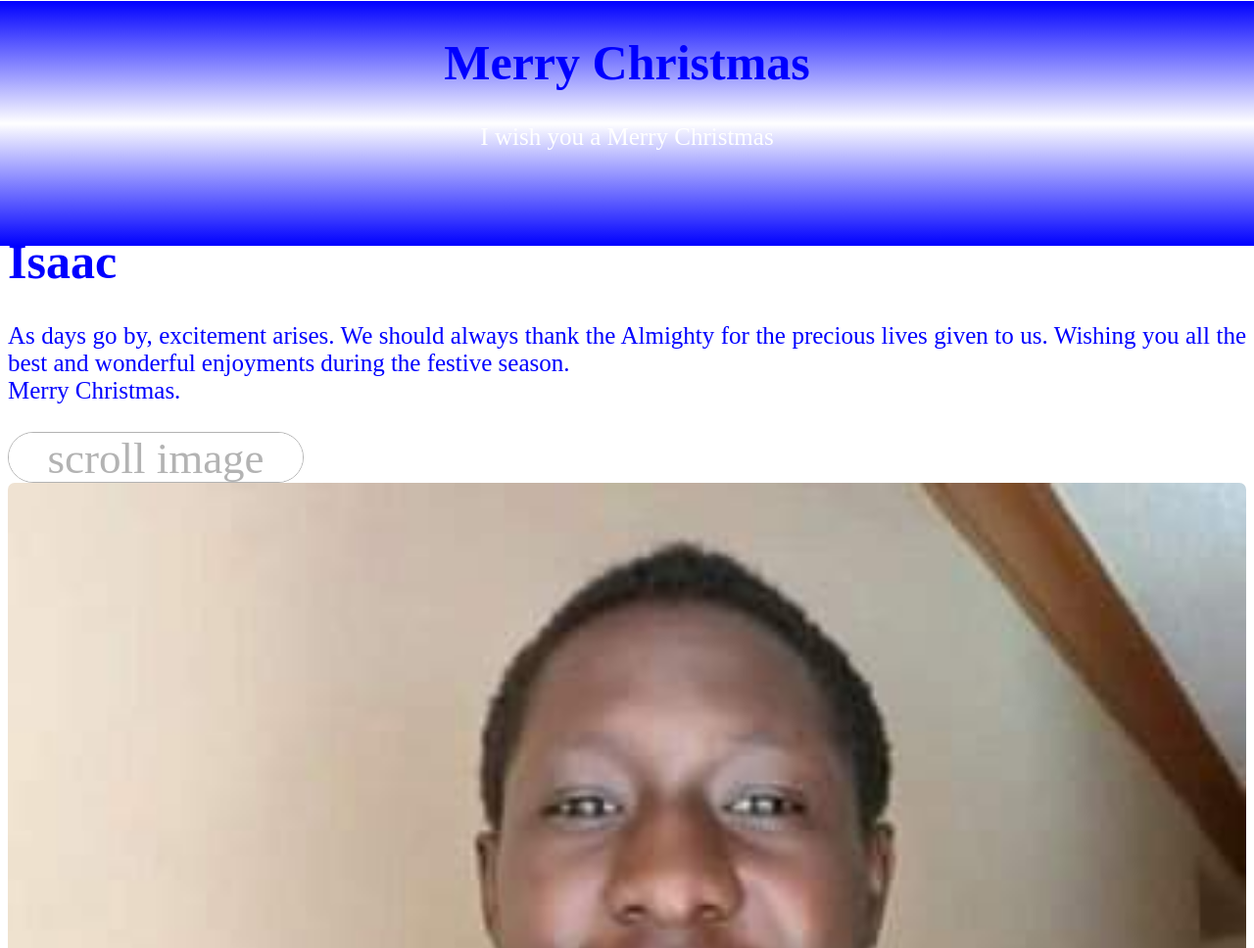
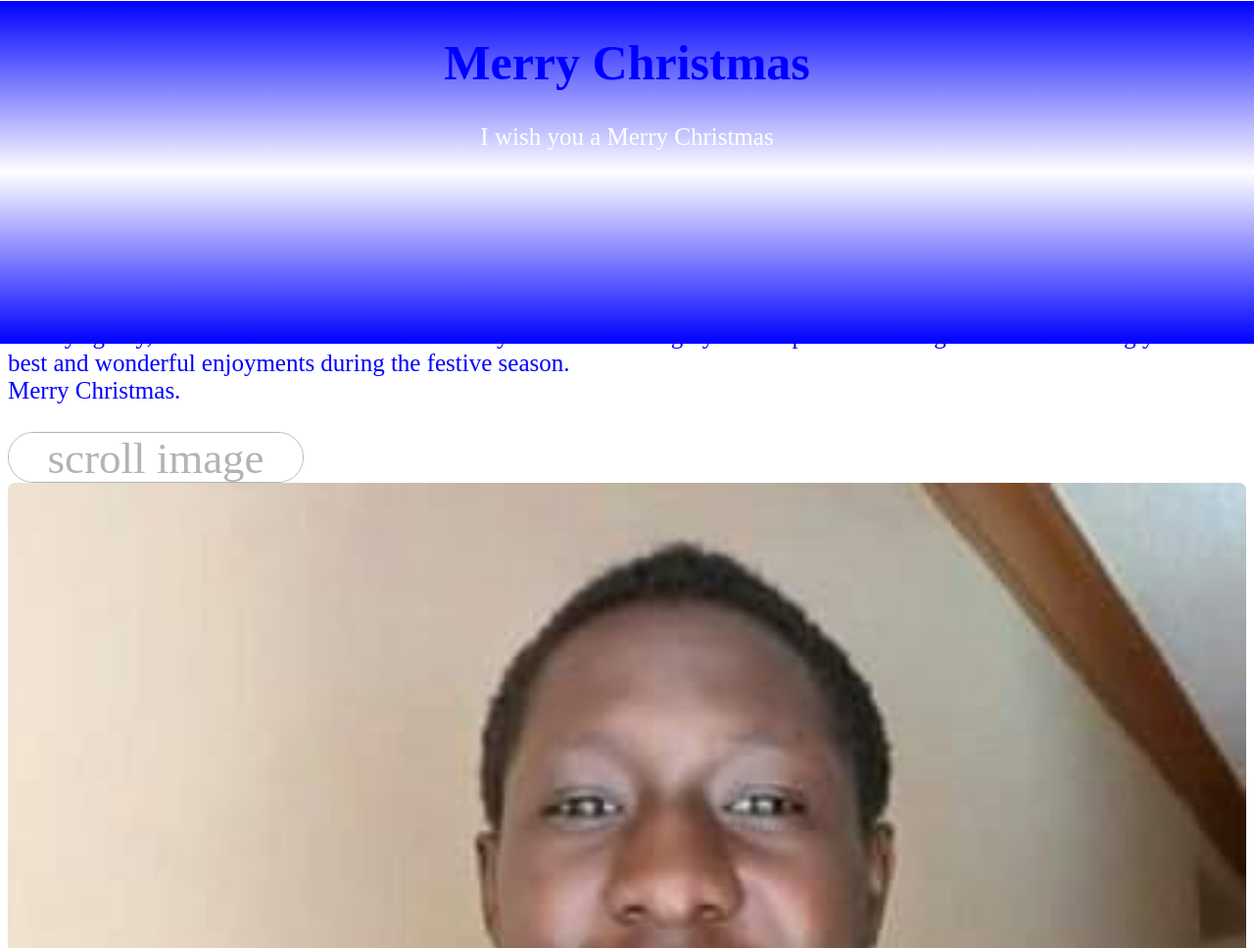
Before and after one commit to kayas111/idacj, a plain HTML site: page index.html in a window 1280 px wide. Shown: the top 968 px of the page at 98% size. Drawn offline with Linux system fonts and the light colour scheme.

Commit message:
Update style.css

```diff
--- a/style.css
+++ b/style.css
@@ -17,7 +17,7 @@ footer{
 /* The sidebar menu */
 .sidenav {
     opacity:1 ;
-  height:250px; /* Full-height: remove this if you want "auto" height */
+  height:350px; /* Full-height: remove this if you want "auto" height */
   width:100%; /* Set the width of the sidebar */
   position:fixed; /* Fixed Sidebar (stay in place on scroll) */
   z-index: 0; /* Stay on top */
```
